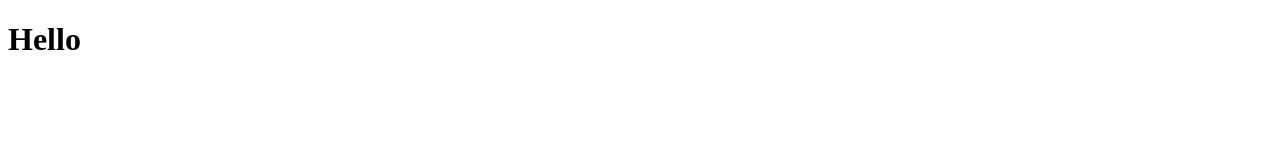
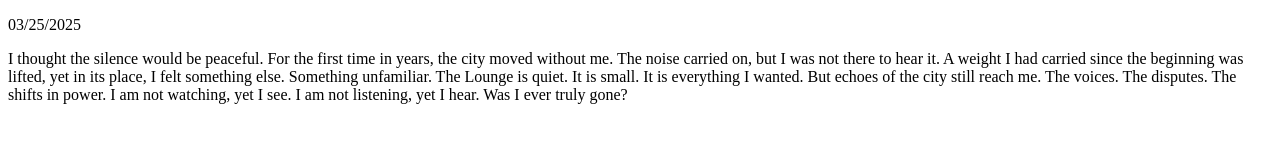
Before and after one commit to AbneyNa/orrtnahmo, a plain HTML site: page index.html in a window 1280 px wide. Drawn offline with Linux system fonts and the light colour scheme.

Commit message:
Update index.html

```diff
--- a/index.html
+++ b/index.html
@@ -1,11 +1,27 @@
 <!DOCTYPE html>
 <html lang="en">
 <head>
-    <meta charset="UTF-8">
-    <meta name="viewport" content="width=device-width, initial-scale=1.0">
-    <title>Hello</title>
+  <meta charset="UTF-8">
+  <meta name="viewport" content="width=device-width, initial-scale=1.0">
+  <title>Noodle Man's Echoes</title>
+  <link rel="stylesheet" href="styles.css">
 </head>
 <body>
-    <h1>Hello</h1>
+  <div class="container">
+    <main>
+      <article class="letter">
+        <p class="date">03/25/2025</p>
+        <p>I thought the silence would be peaceful.
+
+For the first time in years, the city moved without me. The noise carried on, but I was not there to hear it. A weight I had carried since the beginning was lifted, yet in its place, I felt something else. Something unfamiliar.
+
+The Lounge is quiet. It is small. It is everything I wanted. But echoes of the city still reach me. The voices. The disputes. The shifts in power.
+
+I am not watching, yet I see. I am not listening, yet I hear.
+
+Was I ever truly gone?</p>
+      </article>
+    </main>
+  </div>
 </body>
 </html>
```
